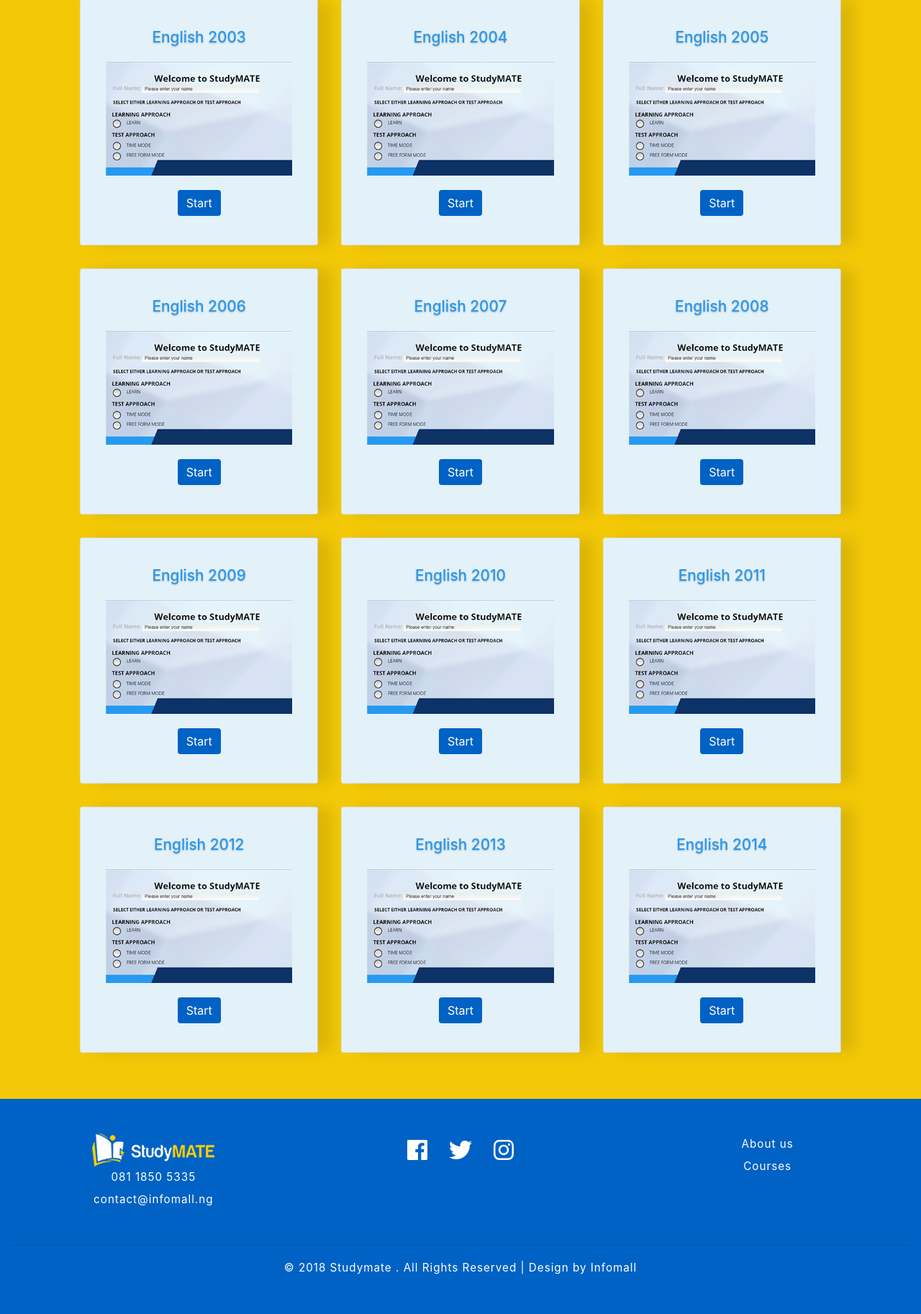
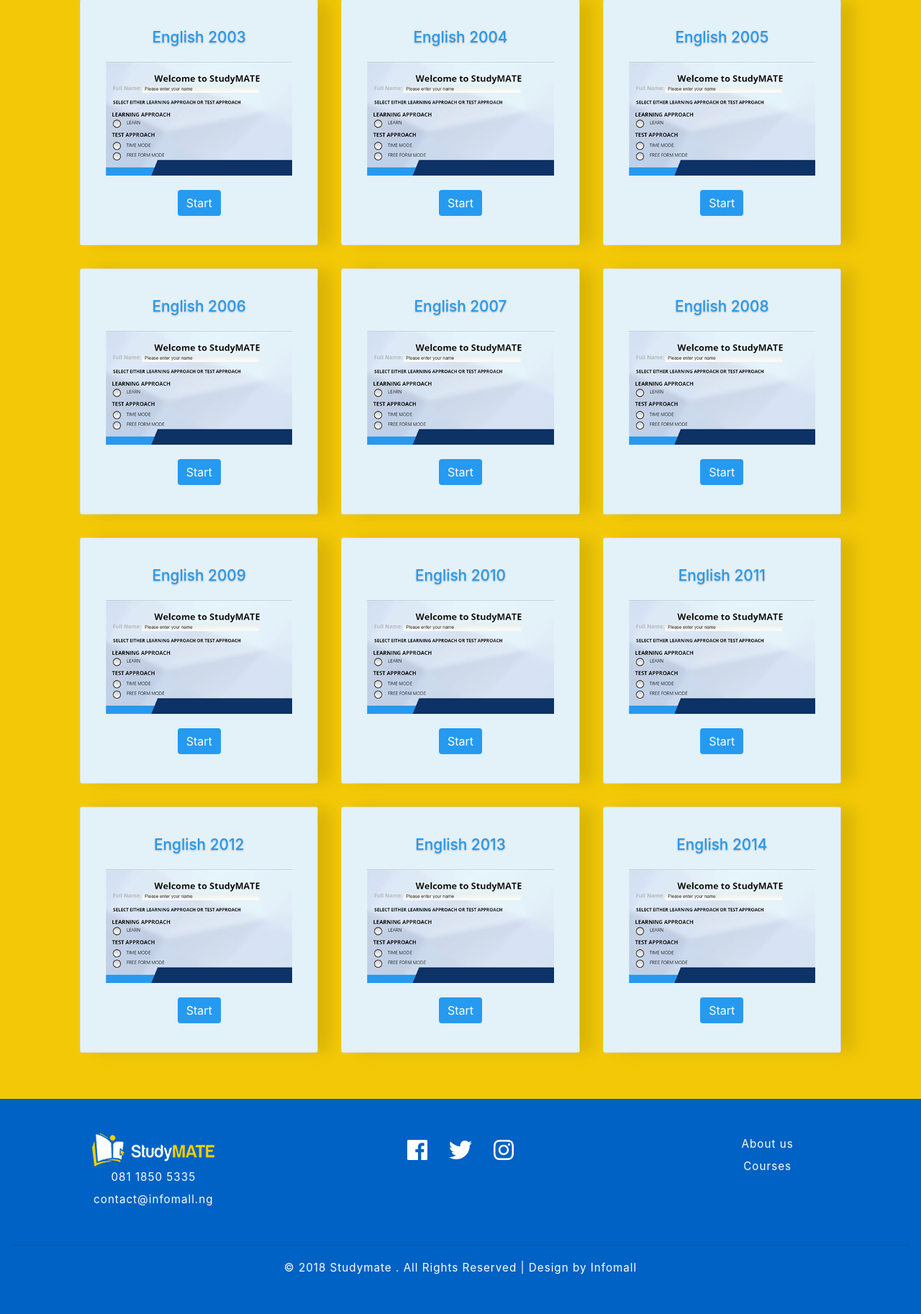
Before and after one commit to achugo/studymate, a PHP site: page /courses in a window 1280 px wide. Shown: the part 390-2216 px from the top of the page at 72% size. Run offline with PHP 8.4, Linux system fonts and the light colour scheme; some libraries are stand-ins or nearby versions.

Commit message:
removed pink background color

```diff
--- a/style.css
+++ b/style.css
@@ -10,7 +10,7 @@ html, body {
   width: 100%;
   font-family: 'Poppins' sans-serif;
   color: #222;
-  background-color: pink;
+
 }
 
 .navbar  {
@@ -146,7 +146,7 @@ ul {
   top:50%;
   left:50%;
   z-index:12;
-  -webkit-transform:translate(-50%,-50%)
+  -webkit-transform: translate(-50%,-50%);
 }
 
 .movie-box-1 .buttons .play-video
@@ -355,12 +355,12 @@ ol, ul {
 }
 
 .bluee{
-  background-colorn: #269af1;
+  background-color: #269af1;
 }
 
 
 
-}
+
 
 /*---Media Queries --*/
 
```
